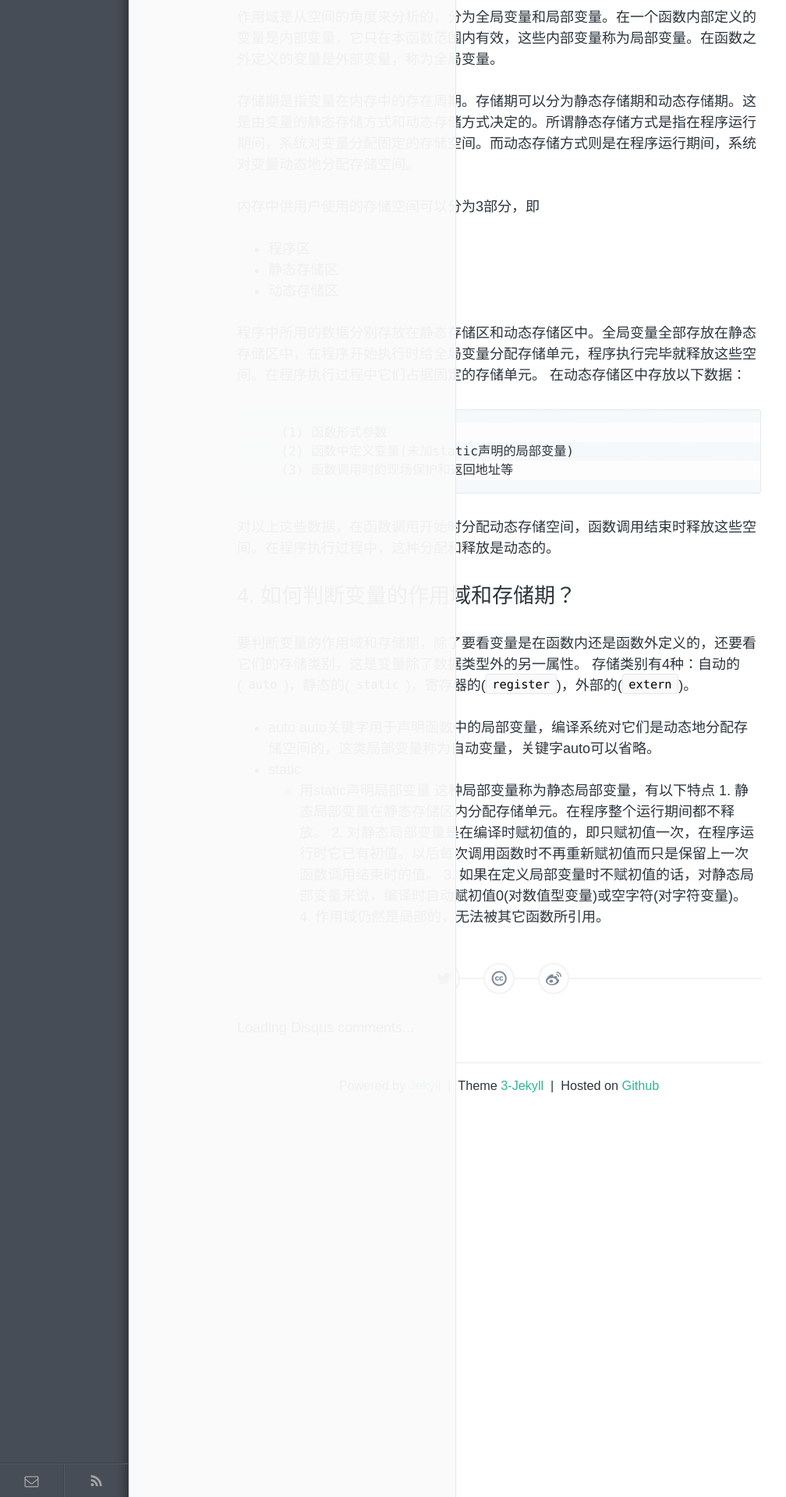
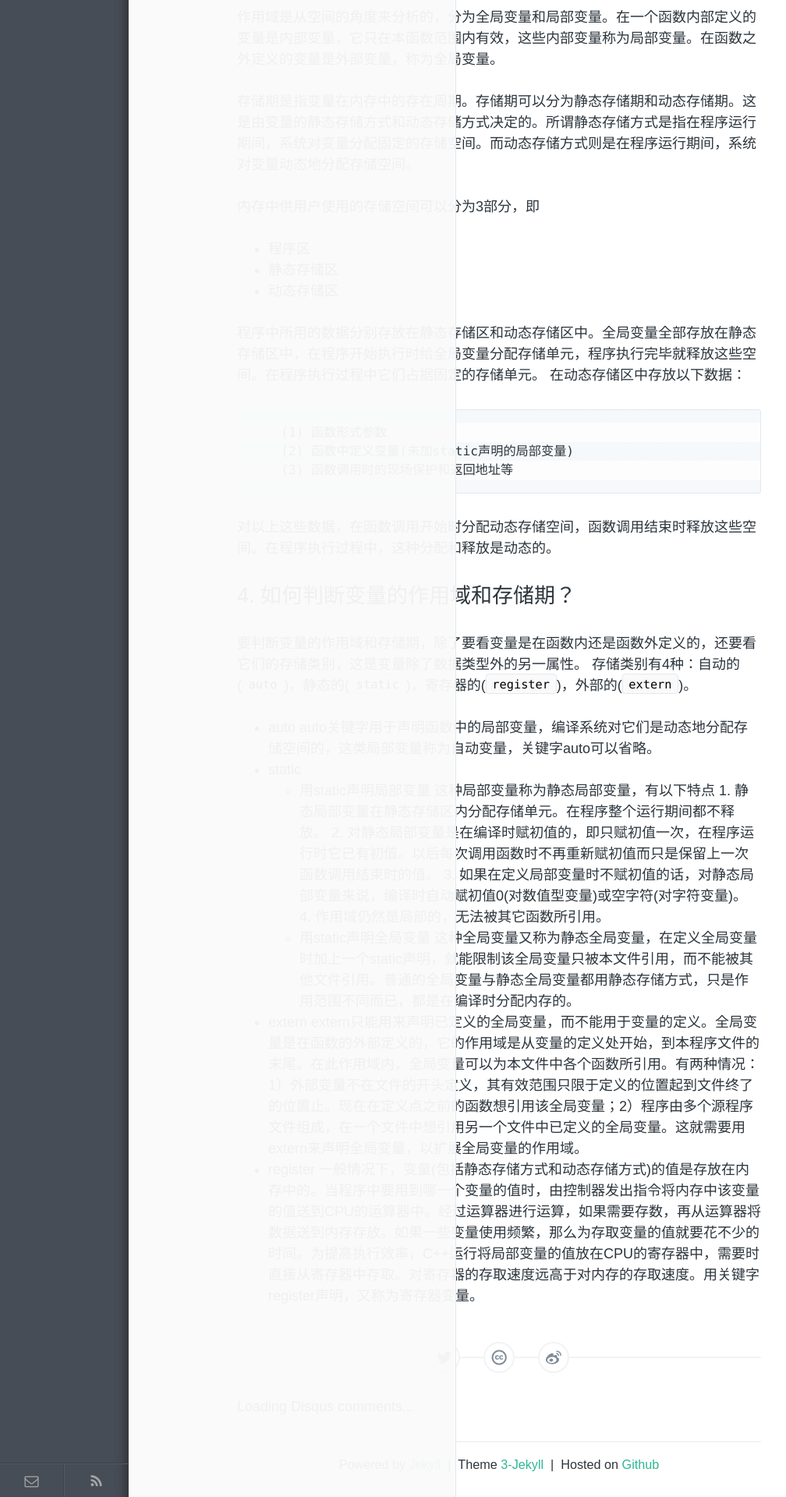
Before and after one commit to zhuyafei/zhuyafei.github.io, a Jekyll site: the page built from _posts/tech/2015-09-21-C++.md, in a window 1280 px wide. Shown: the part 1120-3040 px from the top of the page at 78% size, without its empty margins (0-1008 px from the left). Built offline with Jekyll 4.4.1, drawn with Linux system fonts in a browser that asks for light colours; comment, search, counter and statistics services are not loaded.

Commit message:
Modify 2015-09-21-C++.md

```diff
--- a/_posts/tech/2015-09-21-C++.md
+++ b/_posts/tech/2015-09-21-C++.md
@@ -49,3 +49,9 @@ C++的class具有数据封装功能，其中各成员的访问属性可以是pri
 			2. 对静态局部变量是在编译时赋初值的，即只赋初值一次，在程序运行时它已有初值。以后每次调用函数时不再重新赋初值而只是保留上一次函数调用结束时的值。
 			3. 如果在定义局部变量时不赋初值的话，对静态局部变量来说，编译时自动赋初值0(对数值型变量)或空字符(对字符变量)。
 			4. 作用域仍然是局部的，无法被其它函数所引用。
+	* 用static声明全局变量
+		这种全局变量又称为静态全局变量，在定义全局变量时加上一个static声明，就能限制该全局变量只被本文件引用，而不能被其他文件引用。普通的全局变量与静态全局变量都用静态存储方式，只是作用范围不同而已，都是在编译时分配内存的。
+* extern
+	extern只能用来声明已定义的全局变量，而不能用于变量的定义。全局变量是在函数的外部定义的，它的作用域是从变量的定义处开始，到本程序文件的末尾。在此作用域内，全局变量可以为本文件中各个函数所引用。有两种情况：1）外部变量不在文件的开头定义，其有效范围只限于定义的位置起到文件终了的位置止。现在在定义点之前的函数想引用该全局变量；2）程序由多个源程序文件组成，在一个文件中想引用另一个文件中已定义的全局变量。这就需要用extern来声明全局变量，以扩展全局变量的作用域。
+* register
+	一般情况下，变量(包括静态存储方式和动态存储方式)的值是存放在内存中的。当程序中要用到哪一个变量的值时，由控制器发出指令将内存中该变量的值送到CPU的运算器中。经过运算器进行运算，如果需要存数，再从运算器将数据送到内存存放。如果一些变量使用频繁，那么为存取变量的值就要花不少的时间。为提高执行效率，C++运行将局部变量的值放在CPU的寄存器中，需要时直接从寄存器中存取。对寄存器的存取速度远高于对内存的存取速度。用关键字register声明，又称为寄存器变量。
```
